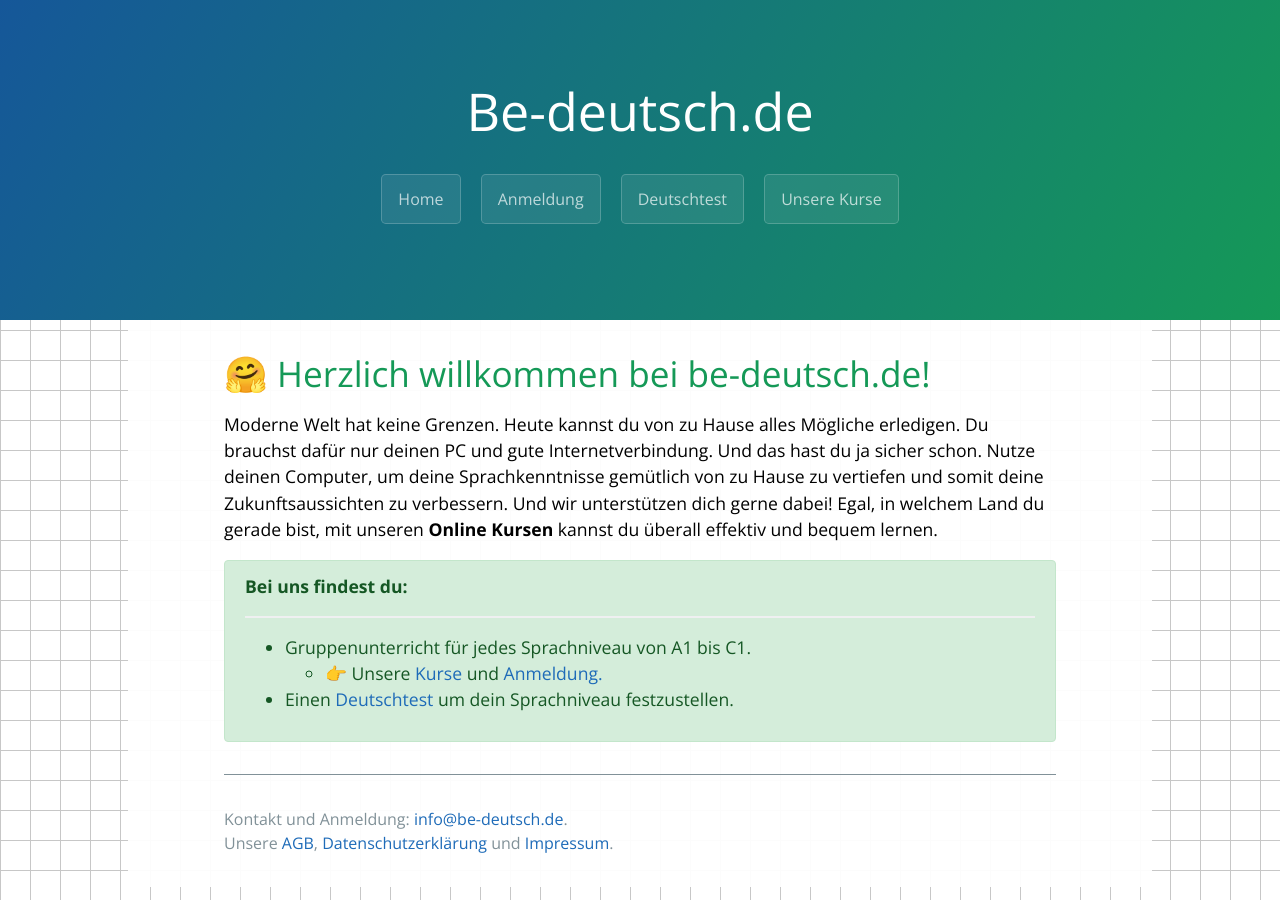
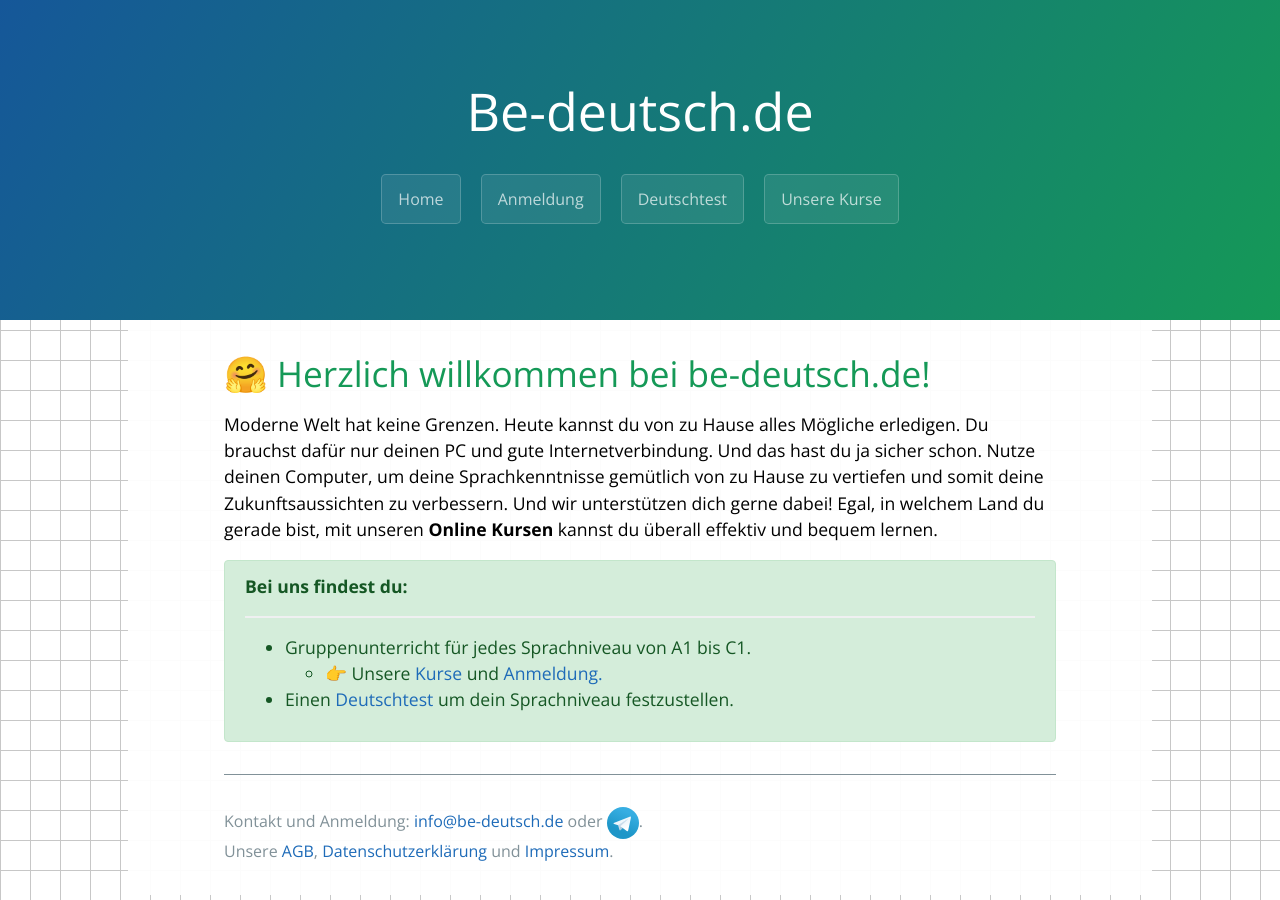
Before and after one commit to vedmin/be-deutsch, a Jekyll site: the page built from index.markdown, in a window 1280 px wide. Built offline with Jekyll 4.4.1, drawn with Linux system fonts in a browser that asks for light colours; our own code applies the rules of GitHub Pages for plain Markdown files.

Commit message:
added telegram in footer

```diff
--- a/_includes/page-footer.html
+++ b/_includes/page-footer.html
@@ -1,5 +1,9 @@
 <footer class="site-footer">
-  <span class="site-footer-credits">Kontakt und Anmeldung: <a href="info@be-deutsch.de">info@be-deutsch.de</a>.</span>
+  <span class="site-footer-credits">
+    Kontakt und Anmeldung: <a href="info@be-deutsch.de">info@be-deutsch.de</a> oder <a href="https://www.t.me/bedeutsch/"><img src="{{ site.baseurl }}/assets/images/Telegram_logo.svg" alt="telegram icon" style="width:32px;height:32px;"></a>.
+  </span>
   <br>
-  <span class="site-footer-credits"> Unsere <a href="{{ site.baseurl }}\AGB">AGB</a>, <a href="{{ site.baseurl }}\data_protection">Datenschutzerklärung</a> und <a href="{{ site.baseurl }}\impressum">Impressum</a>.</span>
+  <span class="site-footer-credits">
+    Unsere <a href="{{ site.baseurl }}\AGB">AGB</a>, <a href="{{ site.baseurl }}\data_protection">Datenschutzerklärung</a> und <a href="{{ site.baseurl }}\impressum">Impressum</a>.
+  </span>
 </footer>
```
Also changed, not shown: assets/images/Telegram_logo.svg (added).
